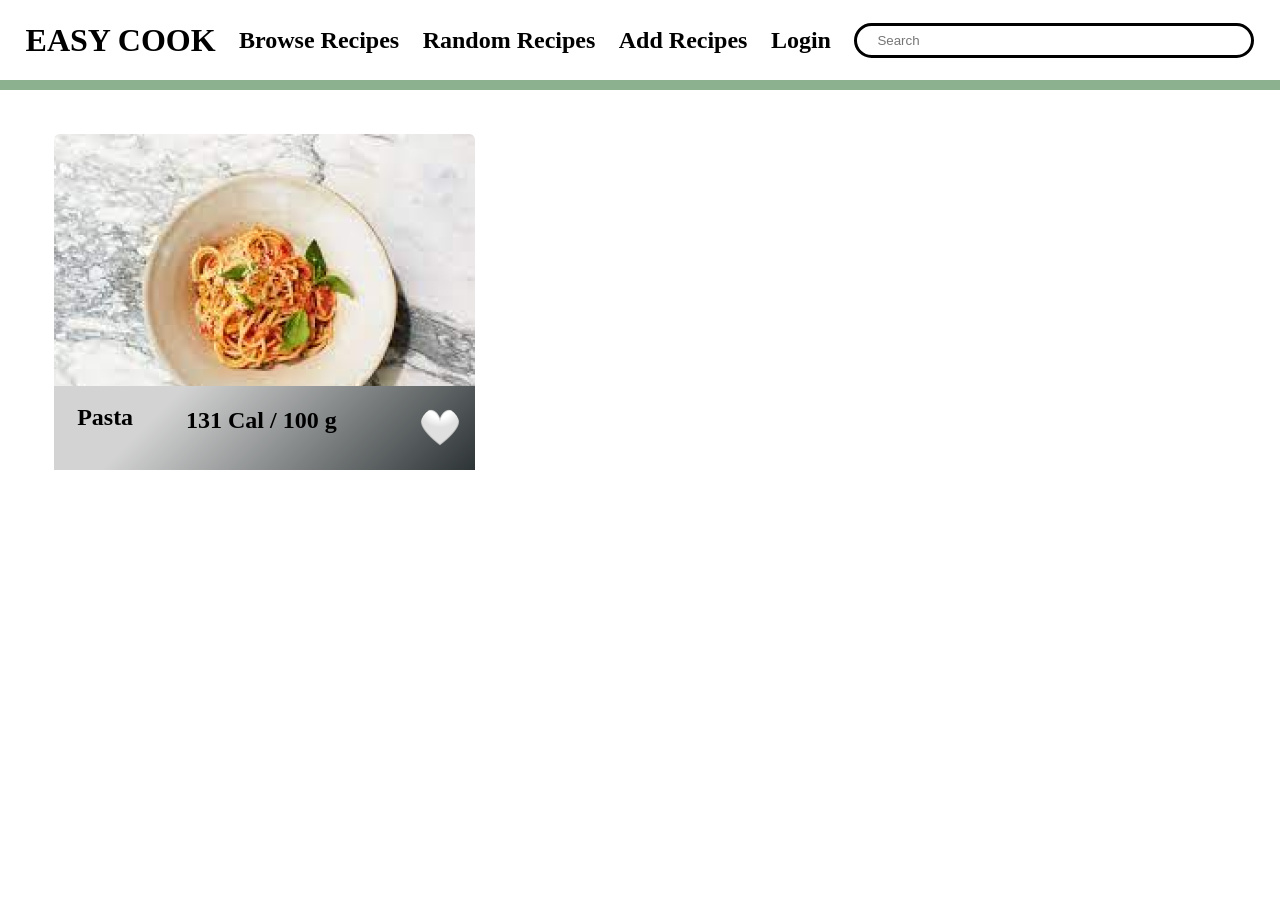
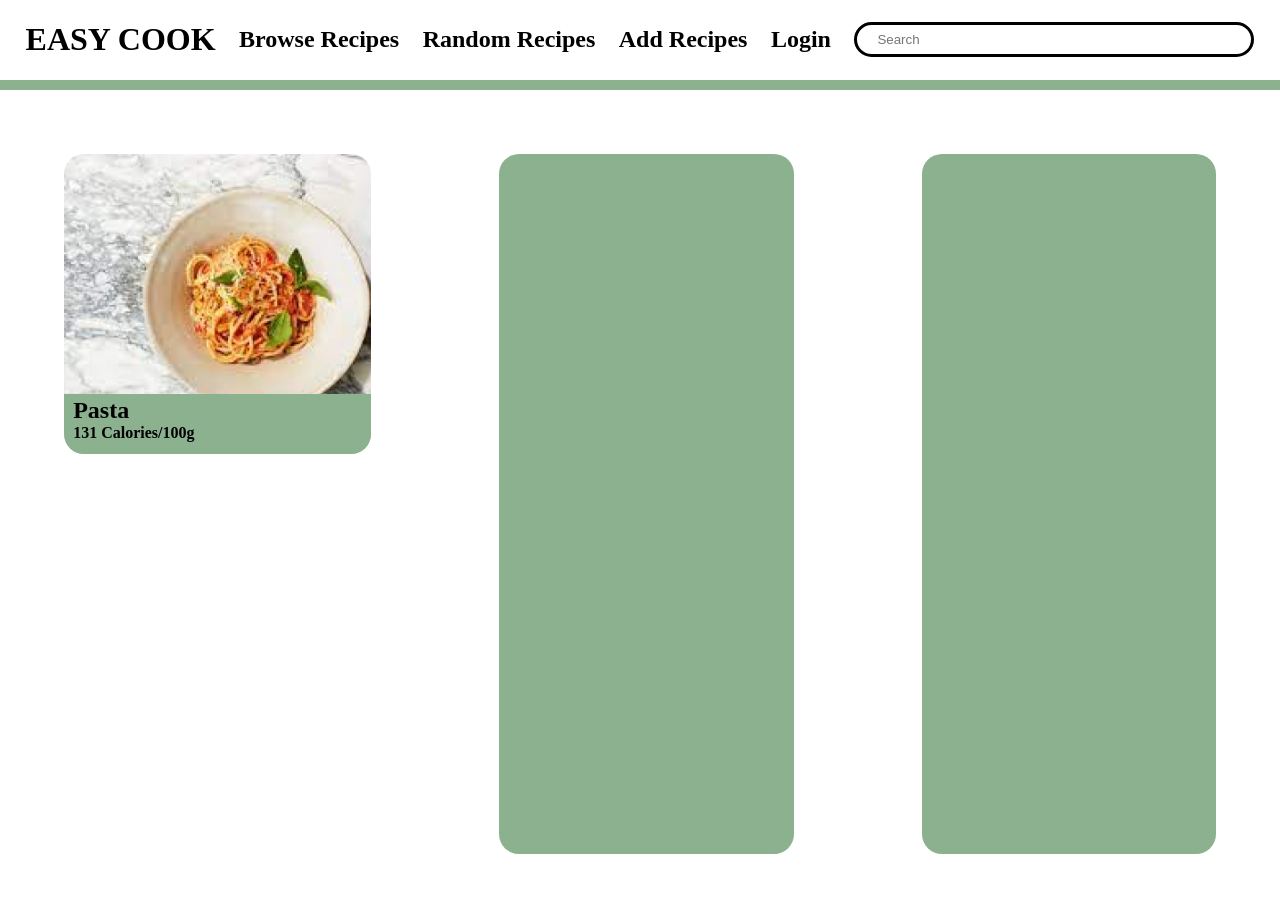
Before and after one commit to Group-Project-CP317/Weekly-Recipe-Generator, a Django app: page /recipe in a window 1280 px wide. Before the commit the page ends 470 px from the top, so only its background shows below. Run offline with Django 4.2, Linux system fonts and the light colour scheme.

Commit message:
Started work on the recipe page

```diff
--- a/app/static/main.css
+++ b/app/static/main.css
@@ -18,12 +18,19 @@ h3 {
     font-size: 14px;
 }
 
+.top {
+    position: sticky;
+	top: 0;
+    z-index: 100;
+}
+
 .navbar {
     height: 10%;
     margin: auto 2%;
     display: flex;
     flex-direction: row;
     align-items: center;
+    background-color: #ffffff;
     justify-content: space-between;
 }
 
@@ -80,6 +87,39 @@ h3 {
 .button a {
     text-decoration: none;
     color: #ffffff;
+}
+
+.recipe {
+    width: 500px;
+    height: 300px;
+    border-radius: 20px;
+    background-color: #000000;
+    position: relative;
+    background-image: url(images/pasta_img.png);
+    background-size: cover;
+    z-index: 0;
+}
+
+.recipe--bottom {
+    width: 100%;
+    height: 20%;
+    padding: 0 0 3% 3%;
+    border-radius: 0 0 20px 20px;
+    position: absolute;
+    bottom: 0;
+    left: 0;
+    background-color: #8BB18F;
+    z-index: 10;
+}
+
+.recipe-title {
+    margin: 1% 0 0 0;
+    font-size: 24px;
+}
+
+.recipe-info {
+    margin: 0;
+    font-size: 16px;
 }
 
 /* Login Page */
@@ -152,88 +192,46 @@ h3 {
 
 
 /* Recipe Page */
-.recipe-page{
+
+.recipe--page{
     width: 100%;
-    height: 100%;
     display: flex;
-    flex-direction: column;
-    align-items: center;
-    justify-content: center;
-    gap: 5%
+    flex-direction: row;
 }
 
-
-.pasta-img{
-    position: absolute;
-    width: 421px;
-    height: 336px;
-    left: 54px;
-    top: 134px;
-
-    background: url(pasta_img.png);
-    background-size: cover;
+.recipe-left {
+    width: 34%;
+    padding: 5% 5%;
+    display: flex;
+    flex-direction: row;
 }
 
-.fav-button{
-
-    position: absolute;
-    width: 40px;
-    height: 41px;
-    left: 420px;
-    top: 407px;
-
-    background: url(heart.png);
-    background-size: cover;
-    border-radius: 100px;
-    border:  black;
-    color: #ffffff;
+.recipe-middle {
+    width: 33%;
+    padding: 5% 5%;
+    display: flex;
+    flex-direction: row;
 }
 
-
-.fav-button:hover {
-    cursor: pointer;
+.recipe-right {
+    width: 33%;
+    padding: 5% 5%;
+    display: flex;
+    flex-direction: row;
 }
 
-.recipe-background-gradient{
-    position: absolute;
-    width: 421px;
-    height: 84px;
-    left: 54px;
-    top: 386px;
-    background-color: #2d3436;
-    background-image: linear-gradient(315deg, #2d3436 0%, #d3d3d3 74%);
-
+.recipe-steps {
+    width: 500px;
+    min-height: 700px;
+    height: fit-content;
+    border-radius: 20px;
+    background-color:#8BB18F;
 }
 
-.pasta-text{
-
-    position: absolute;
-    width: 261.39px;
-    height: 49.24px;
-    left: 77.13px;
-    top: 403.38px;
-
-    font-family: 'Montserrat';
-    font-style: normal;
-    font-weight: 700;
-    font-size: 24px;
-    line-height: 29px;
-
-    color: #000000;
+.recipe-ingredients {
+    width: 500px;
+    min-height: 700px;
+    height: fit-content;
+    border-radius: 20px;
+    background-color:#8BB18F;
 }
-.recipe-box-cal-text{
-
-    position: absolute;
-    width: 192px;
-    height: 64px;
-    left: 186px;
-    top: 406px;
-
-    font-family: 'Montserrat';
-    font-style: normal;
-    font-weight: 700;
-    font-size: 24px;
-    line-height: 29px;
-
-    color: #000000;
-}
--- a/app/templates/base.html
+++ b/app/templates/base.html
@@ -14,6 +14,7 @@
     <script type="text/javascript" src="{% static 'script.js' %}"></script>
 </head>
 <body>
+    <div class="top">
         <div class="navbar">
             <a href="{% url 'home' %}"><h1>EASY COOK</h1></a>
             <a href=""><h2>Browse Recipes</h2></a>
@@ -34,6 +35,7 @@
             </div>
         </div>
         <div class="greenStrip"></div>
+    </div>
     <div class="main">
         {% block content %}
 
--- a/app/templates/recipe.html
+++ b/app/templates/recipe.html
@@ -4,17 +4,28 @@
 <!-- Title -->
 {% block title %} Recipe {% endblock title %}
 
-<!-- Profile Content -->
+<!-- Recipe Content -->
 {% block content %}
-    <div class = "recipe-page">
-        <div class = "recipe-box">
-            <div class = "pasta-img"></div>
-            <div class = "recipe-background-gradient"></div>
-            <div class = "pasta-text">Pasta</div>
-            <div class = "recipe-box-cal-text">131 Cal / 100 g </div>
-            <button class = "fav-button"> </div>
+
+<div class="recipe--page">
+    <div class="recipe-left">
+        <div class="recipe">
+            <div class="recipe--bottom">
+                <h1 class="recipe-title">Pasta</h1>
+                <h1 class="recipe-info">131 Calories/100g</h1>
+            </div>
         </div>
+    </div>
+    <div class="recipe-middle">
+        <div class="recipe-steps">
 
+        </div>
+    </div>
+    <div class="recipe-right">
+        <div class="recipe-ingredients">
 
+        </div>
     </div>
+</div>
+
 {% endblock content %}
```
Also changed, not shown: app/static/images/heart.png (renamed from app/static/heart.png), app/static/images/pasta_img.png (renamed from app/static/pasta_img.png). Lines whose indentation alone changed are shown as unchanged.
